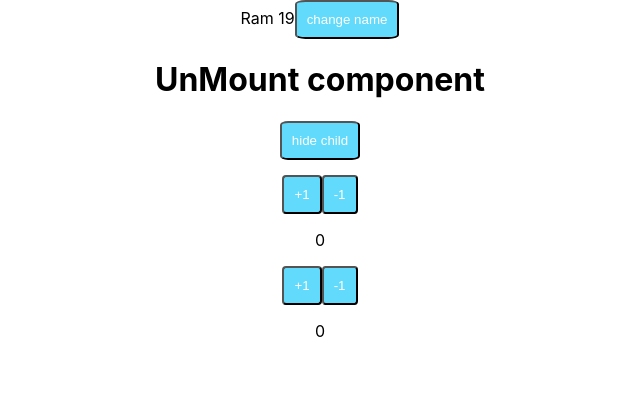
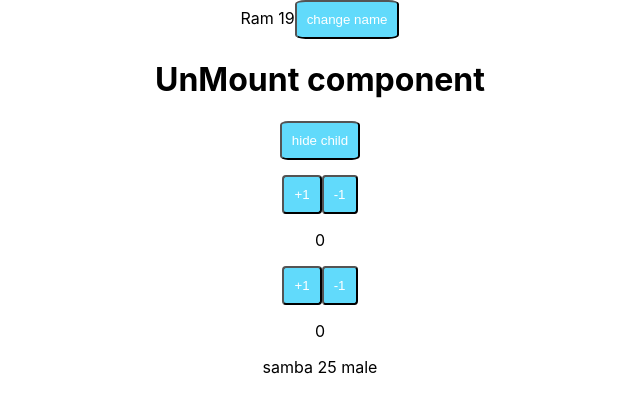
Before and after one commit to dhanyaki/react-training, a React (Create React App) app: page / in a window 1280 px wide. Shown: the top 412 px of the page, without its empty margins (320-960 px from the left). Built offline with nearby package versions, Linux system fonts and the light colour scheme.

Commit message:
props in functional component

```diff
--- a/src/App.js
+++ b/src/App.js
@@ -2,6 +2,7 @@ import "./App.css";
 import React from "react";
 import Counter from "./Counter";
 import BasicFun from "./BasicFun";
+import Props from "./Props";
 
 class UnMount extends React.Component {
   componentWillUnmount() {
@@ -69,6 +70,7 @@ class App extends React.Component {
         <div className="counter">
           <Counter />
           <BasicFun />
+          <Props {...{ name: "samba", age: "25", gender: "male" }} />
         </div>
       </div>
     );
--- /dev/null
+++ b/src/Props.js
@@ -0,0 +1,10 @@
+import React from 'react'
+
+function Props(props) {
+    const {name, age} = props;
+  return (
+    <div>{name} {age} {props.gender}</div>
+  )
+}
+
+export default Props
```
